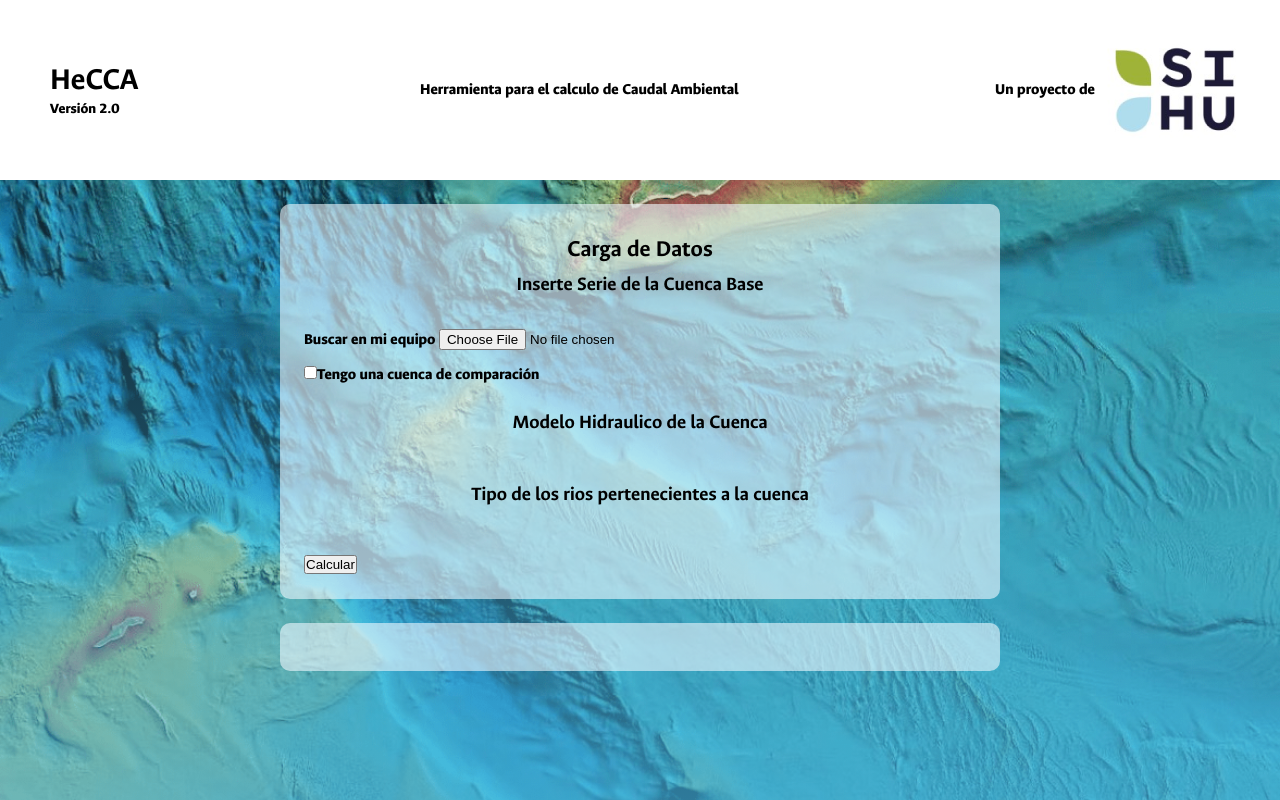
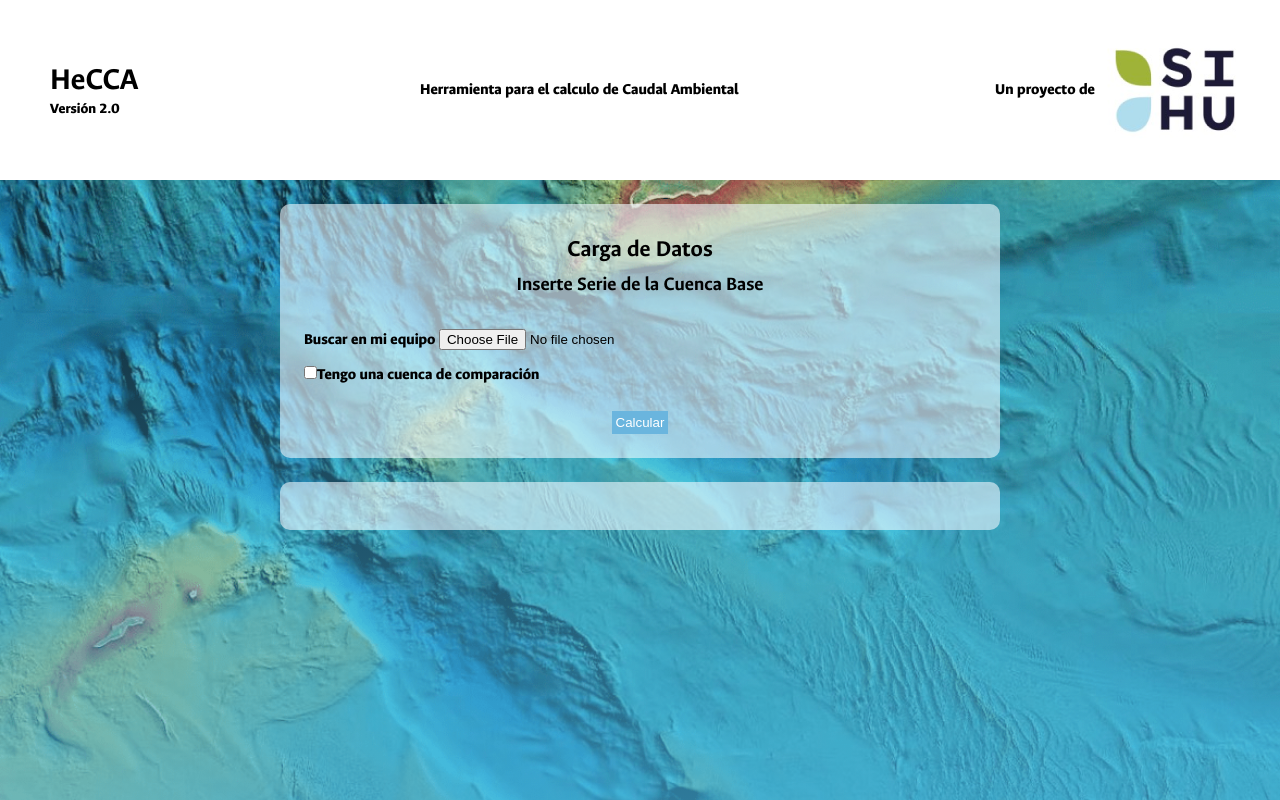
Before and after one commit to solSolecito/HeCCA_frontend, a React (Create React App) app: page / in a window 1280 px wide. Built offline with nearby package versions, Linux system fonts and the light colour scheme; no server answers.

Commit message:
Reestructurar carpetas

```diff
--- a/src/App.js
+++ b/src/app/App.js
@@ -1,5 +1,5 @@
-import { Header } from "./components/Header.js";
-import { Main } from "./components/main/Main.js";
+import { Header } from "./../components/header/Header.js";
+import { Main } from "./../components/main/Main.js";
 import React, { useState, useEffect } from "react";
 import axios from "axios";
 
--- a/src/components/Header.js
+++ b/src/components/header/Header.js
@@ -1,8 +1,8 @@
 import React from 'react';
 
-import '../header.css';
+import './header.css';
 
-import logo from "../images/Logo.png" ;
+import logo from "./../../images/Logo.png" ;
 export class Header extends React.Component {
     render() {
         return (
--- a/src/components/input/Input.js
+++ b/src/components/input/Input.js
@@ -1,6 +1,5 @@
 import React from 'react';
 import './styles.css';
-import loadDataImage from '../../images/loadData.png';
 
 export class Input extends React.Component {
 	constructor(props) {
@@ -91,18 +90,20 @@ export class Input extends React.Component {
 						<p className="message invisible" id="msg-fs-areas"></p>
 					</fieldset>
 
-					<fieldset title="Modelo Hidraulico">
-						<legend>Modelo Hidraulico de la Cuenca</legend>
-
-					</fieldset>
-					<fieldset title="Tipologias">
-						<legend>Tipo de los rios pertenecientes a la cuenca</legend>
-
-					</fieldset>
-					<button onClick={this.calcule}>Calcular</button>
+					<div className='container-btns'>
+					<button className='btn btn-main' onClick={this.calcule}>Calcular</button>
+					</div>
 				</form>
 			</section>
 		);
+		/*
+		<fieldset title="Modelo Hidraulico">
+			<legend>Modelo Hidraulico de la Cuenca</legend>
+		</fieldset>
+		<fieldset title="Tipologias">
+			<legend>Tipo de los rios pertenecientes a la cuenca</legend>
+		</fieldset>
+		*/
 	}
 
 	setVisibility(id, visible) {
@@ -121,7 +122,7 @@ export class Input extends React.Component {
 	setMsg(id, msg) {
 		const msgDiv = document.getElementById(id);
 		try {
-			if (msg == "") {
+			if (msg === "") {
 				this.setVisibility(id, false);
 			} else {
 				msgDiv.innerHTML = msg;
@@ -322,6 +323,8 @@ export class Input extends React.Component {
 			this.setMsg('msg-fs-areas', validationDims[0].valid ? validationDims[1].msg : validationDims[0].msg );
 		}
 
+		alert('Calculando')
+
 		// Llama a API.
 		/*
 			El llamado a API deberia enviar los siguientes parametros:
--- a/src/components/input/styles.css
+++ b/src/components/input/styles.css
@@ -41,6 +41,19 @@ input, label {
     align-items: center;
     justify-items: center;
     grid-gap: 40px;
+}
+
+.container-btns {
+    width: 100%;
+    display: flex;
+    justify-content: center;
+}
+
+.btn {
+    background-color: #6AB5DE;
+    padding: 4px;
+    border: none;
+    color:#fff
 }
 
 @media (max-width: 820px) {
--- a/src/index.js
+++ b/src/index.js
@@ -1,7 +1,7 @@
 import React from 'react';
 import ReactDOM from 'react-dom/client';
 import './index.css';
-import App from './App';
+import App from './app/App';
 import reportWebVitals from './reportWebVitals';
 
 const root = ReactDOM.createRoot(document.getElementById('root'));
```
Also changed, not shown: src/app/App.css (renamed from src/App.css), src/components/header/header.css (renamed from src/header.css), 1 other file (tests, documents, lock files or other folders).
